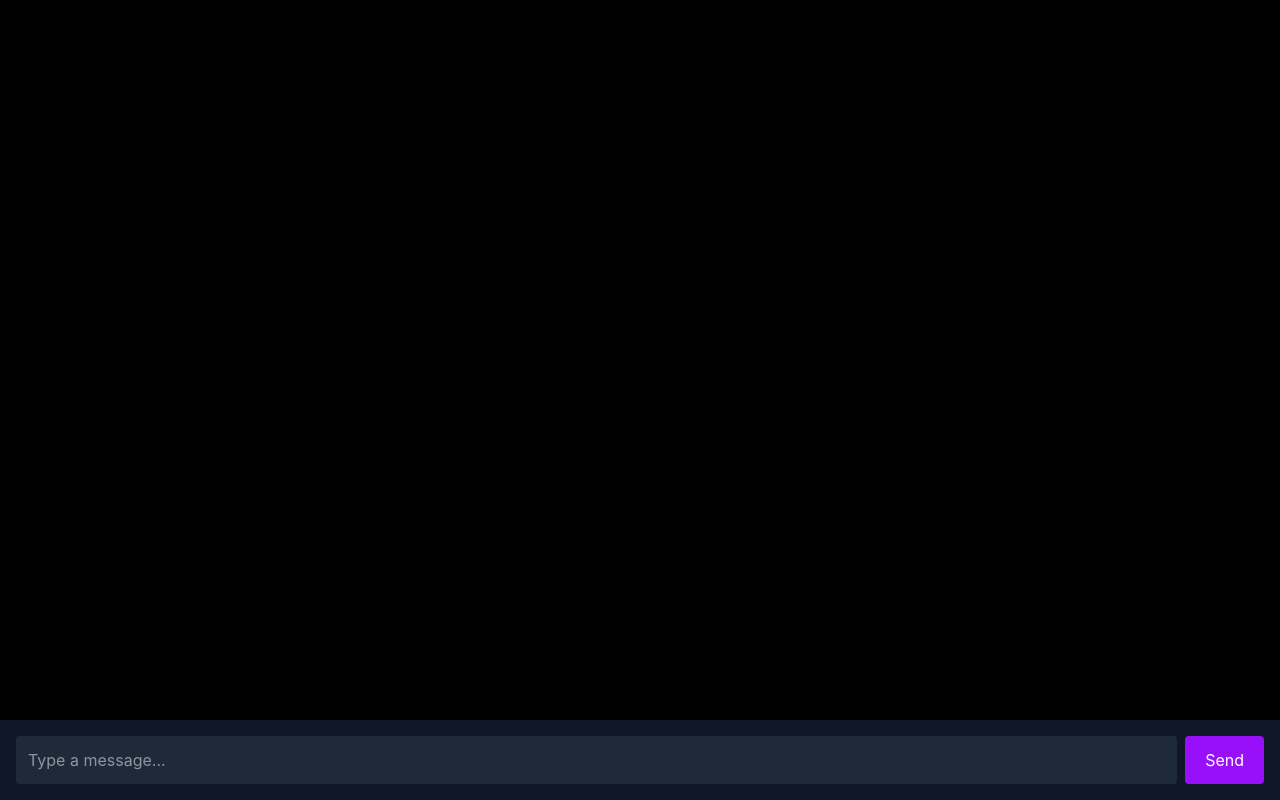
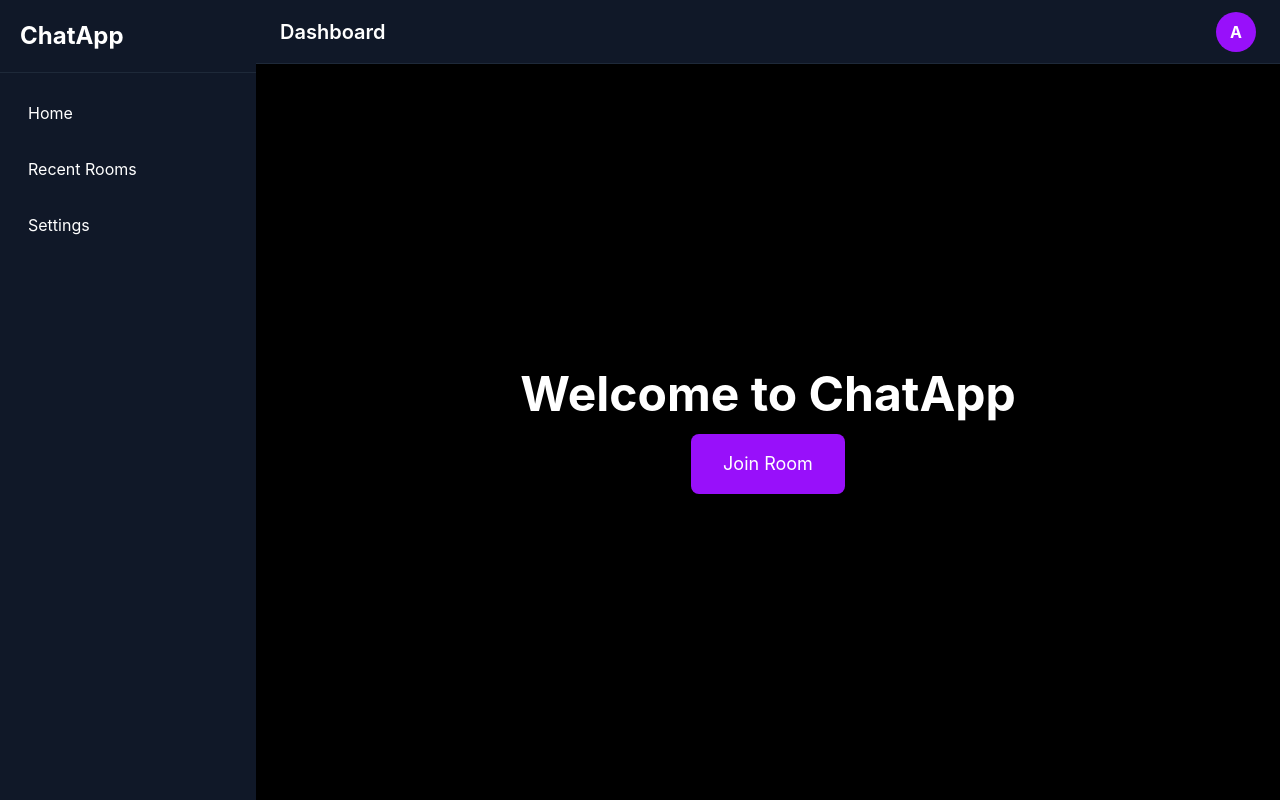
Before and after one commit to aadityap0ap/peerSpace_FE, a React (Vite) app in the folder peerspacefe/: page / in a window 1280 px wide. Built offline with nearby package versions, Linux system fonts and the light colour scheme.

Commit message:
Create dashboard home page and room join popup

```diff
--- a/peerspacefe/src/App.tsx
+++ b/peerspacefe/src/App.tsx
@@ -1,9 +1,10 @@
-import MessagePage from "./MessagePage";
+import HomePage from "./HomePage";
+//import MessagePage from "./MessagePage";
 
 export default function App(){
   return(
     <div>
-      <MessagePage/>
+      <HomePage/>
     </div>
   )
 }
--- /dev/null
+++ b/peerspacefe/src/HomePage.tsx
@@ -0,0 +1,106 @@
+import { useState } from "react";
+
+export default function HomePage() {
+  const [showModal, setShowModal] = useState(false);
+  const [roomId, setRoomId] = useState("");
+
+  const joinRoom = () => {
+    if (!roomId.trim()) return;
+    console.log("Joining room:", roomId);
+    // navigate(`/chat/${roomId}`)
+    setShowModal(false);
+  };
+
+  return (
+    <div className="h-screen bg-black flex">
+
+      {/* Sidebar */}
+      <div className="w-64 bg-gray-900 text-white flex flex-col">
+        <div className="p-5 text-2xl font-bold border-b border-gray-800">
+          ChatApp
+        </div>
+
+        <div className="flex-1 p-4 space-y-2">
+          <button className="w-full text-left p-3 rounded hover:bg-gray-800">
+            Home
+          </button>
+
+          <button className="w-full text-left p-3 rounded hover:bg-gray-800">
+            Recent Rooms
+          </button>
+
+          <button className="w-full text-left p-3 rounded hover:bg-gray-800">
+            Settings
+          </button>
+        </div>
+      </div>
+
+      {/* Main Section */}
+      <div className="flex-1 flex flex-col">
+
+        {/* Top Bar */}
+        <div className="h-16 bg-gray-900 border-b border-gray-800 flex items-center justify-between px-6">
+          <h1 className="text-white text-xl font-semibold">
+            Dashboard
+          </h1>
+
+          <div className="w-10 h-10 rounded-full bg-purple-600 flex items-center justify-center text-white font-bold">
+            A
+          </div>
+        </div>
+
+        {/* Content */}
+        <div className="flex-1 flex flex-col items-center justify-center text-center px-4">
+          <h1 className="text-white text-5xl font-bold mb-4">
+            Welcome to ChatApp
+          </h1>
+
+
+          <button
+            onClick={() => setShowModal(true)}
+            className="bg-purple-600 hover:bg-purple-700 text-white px-8 py-4 rounded-lg text-lg"
+          >
+            Join Room
+          </button>
+        </div>
+      </div>
+
+      {/* Join Room Modal */}
+      {showModal && (
+        <div className="fixed inset-0 bg-black/60 flex justify-center items-center">
+
+          <div className="bg-gray-900 p-6 rounded-xl w-96">
+            <h2 className="text-white text-2xl font-semibold mb-4">
+              Join Room
+            </h2>
+
+            <input
+              type="text"
+              placeholder="Enter Room ID"
+              value={roomId}
+              onChange={(e) => setRoomId(e.target.value)}
+              className="w-full p-3 rounded bg-gray-800 text-white outline-none mb-4"
+            />
+
+            <div className="flex gap-3">
+              <button
+                onClick={() => setShowModal(false)}
+                className="flex-1 bg-gray-700 text-white py-3 rounded"
+              >
+                Cancel
+              </button>
+
+              <button
+                onClick={joinRoom}
+                className="flex-1 bg-purple-600 text-white py-3 rounded"
+              >
+                Join
+              </button>
+            </div>
+          </div>
+
+        </div>
+      )}
+    </div>
+  );
+}
```
